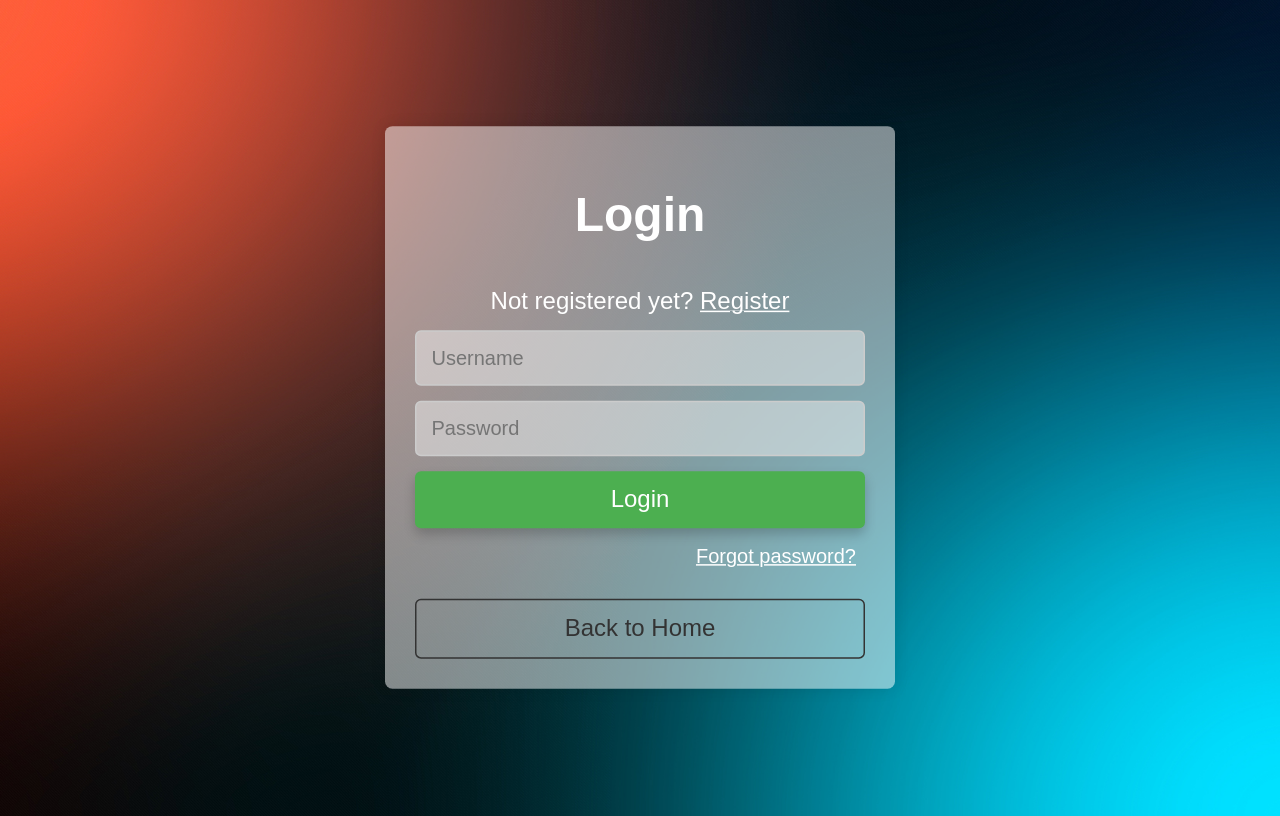
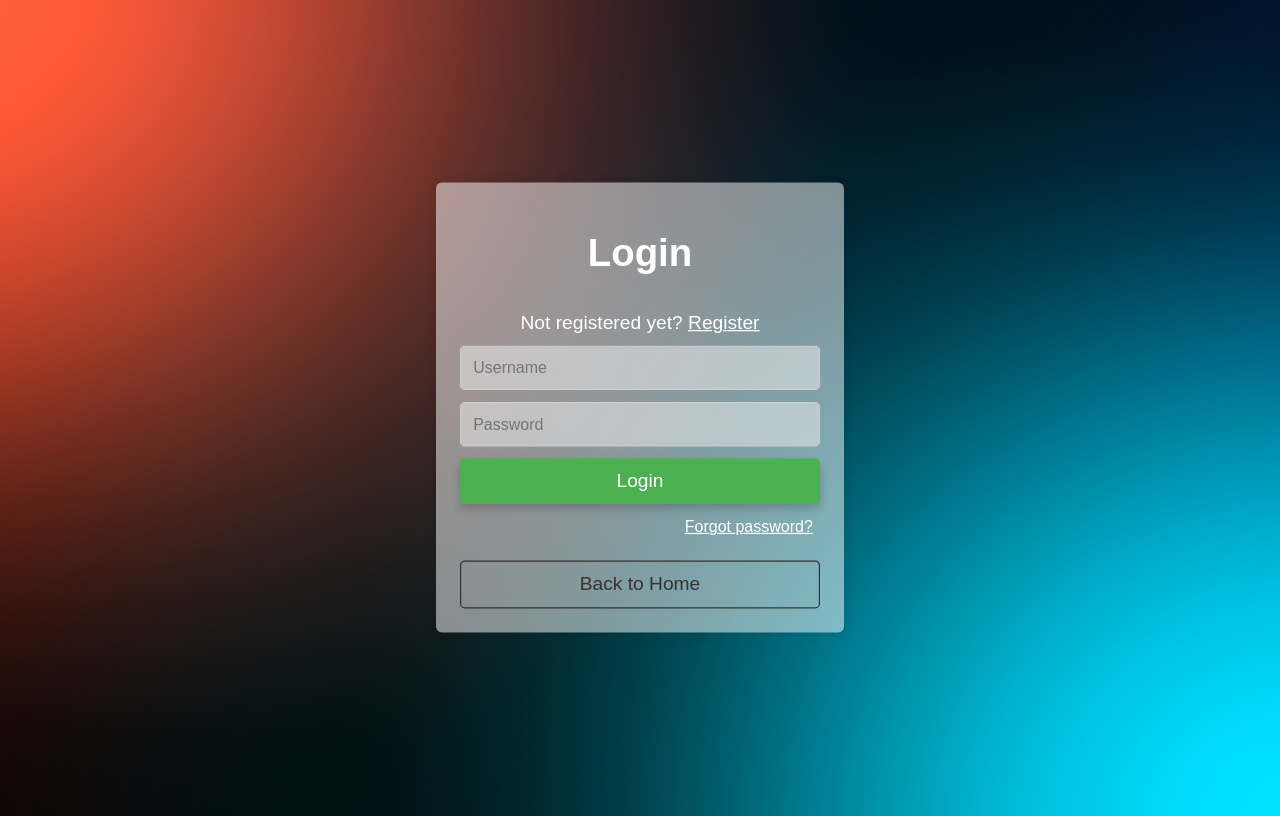
Before and after one commit to thew0lfs/onepagewebsite, a PHP site: the page made by Login & Registration/login.html in a window 1280 px wide, with the pointer over the restyled element. Run offline with PHP 8.4, Linux system fonts and the light colour scheme.

Commit message:
Update style_login.css
Fixed hover issue

```diff
--- a/Login & Registration/style_login.css
+++ b/Login & Registration/style_login.css
@@ -20,7 +20,7 @@ body {
   transition: all 0.3s ease; /* Add this line for smooth transition */
 }
 .container:hover {
-  transform: scale(1.5); /* Add this line to increase the size on hover */
+  transform: scale(1.2); /* Add this line to increase the size on hover */
   transition: all 0.3s ease; /* Add this line for smooth transition */
 }
 
```
